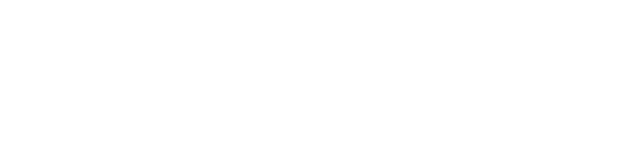
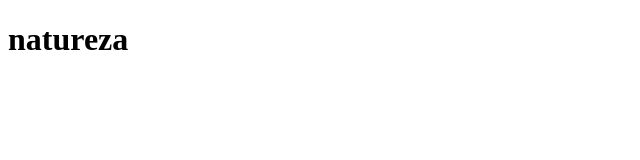
Before and after one commit to Stautf/manu, a plain HTML site: page index.html in a window 1280 px wide. Shown: the whole page, without its empty margins (0-640 px from the left). Drawn offline with Linux system fonts and the light colour scheme.

Commit message:
Update index.html

```diff
--- a/index.html
+++ b/index.html
@@ -3,8 +3,9 @@
 <head>
     <meta charset="UTF-8">
     <meta name="viewport" content="width=device-width, initial-scale=1.0">
-    <title>Document</title>
+    <title>titulo</title>
 </head>
+    <h1>natureza</h1>
 <body>
 
 </body>
```
